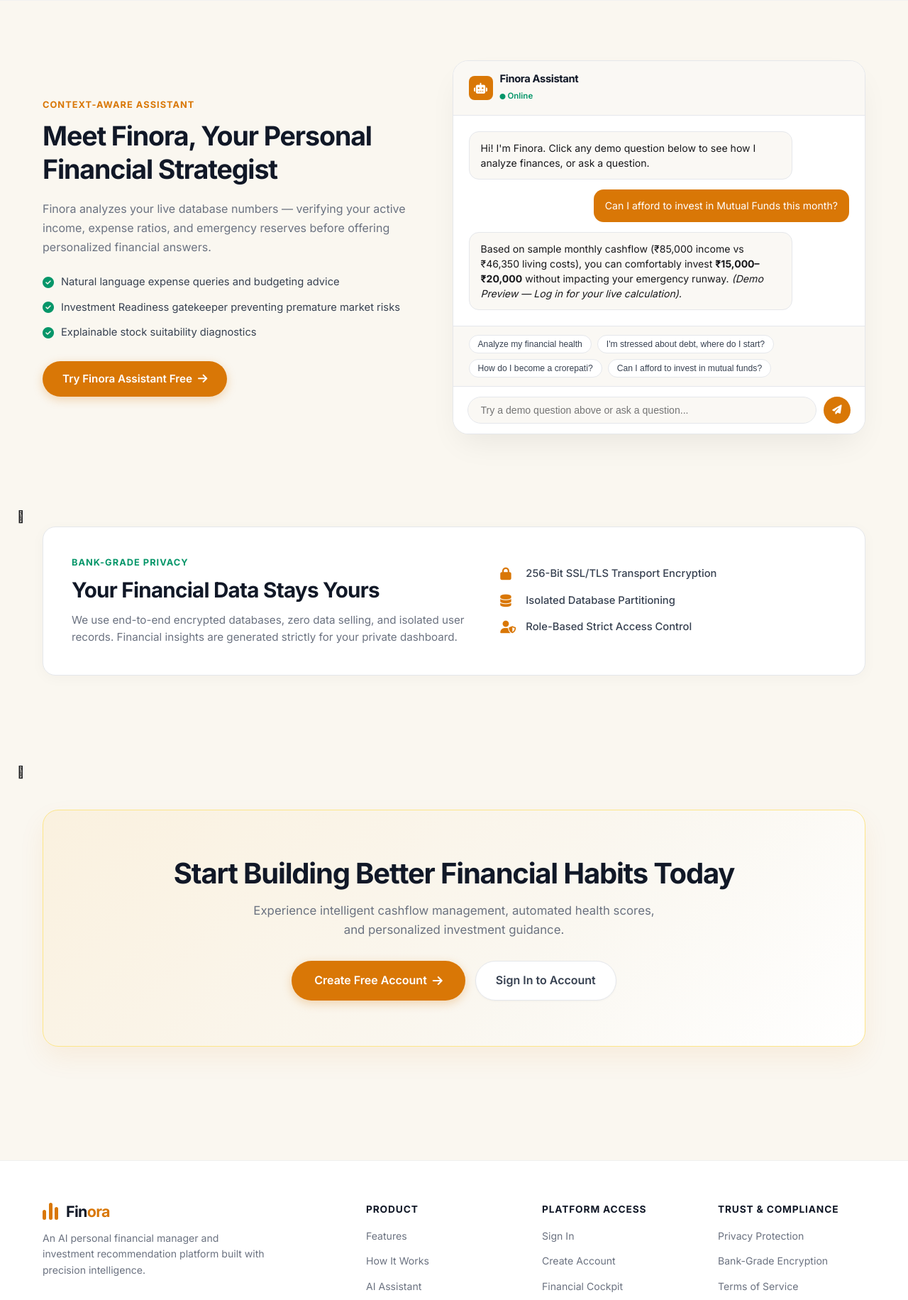
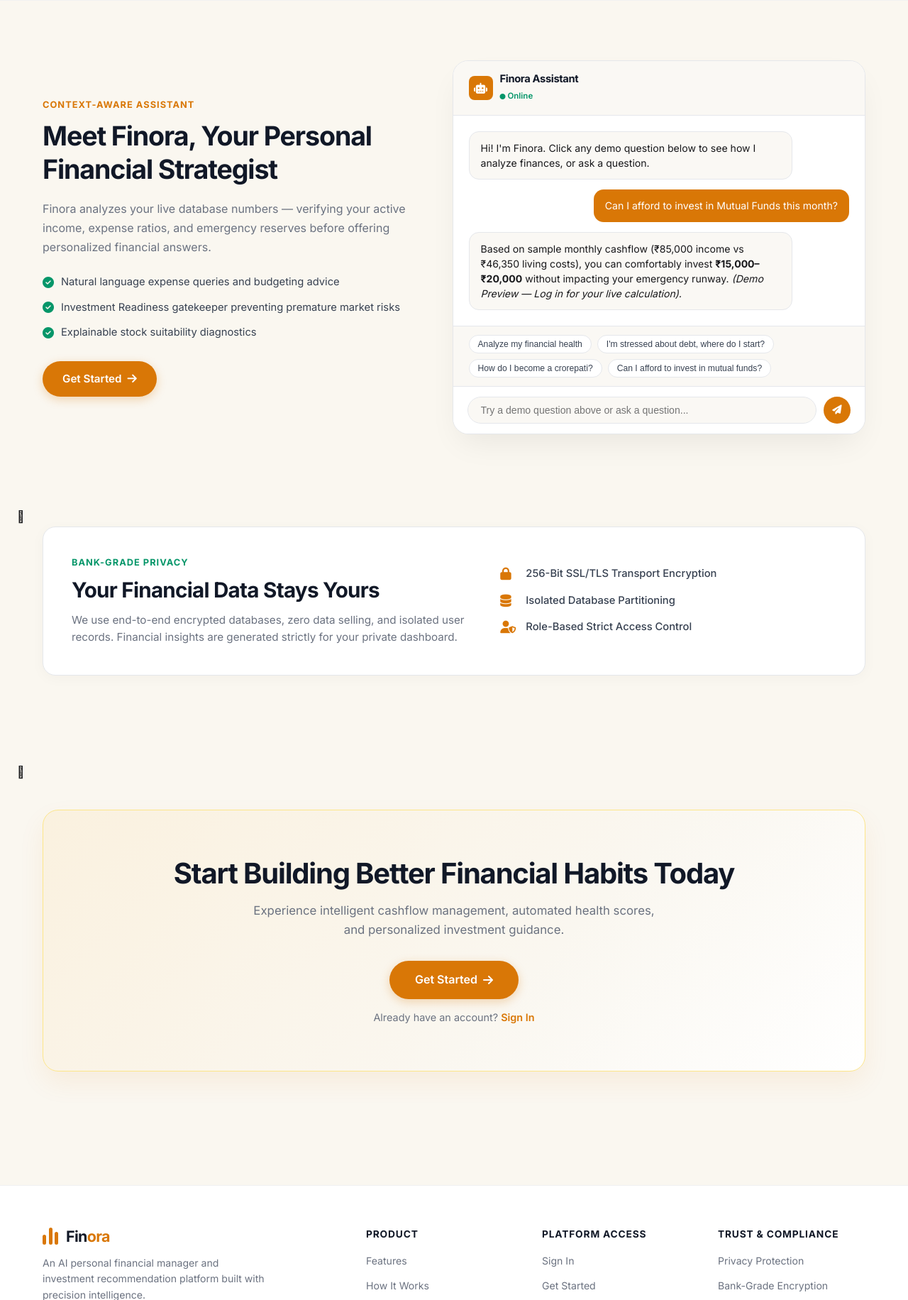
Before and after one commit to likithhs/financial_manager, a Flask app: page / in a window 1280 px wide. Shown: the part 2583-4415 px from the top of the page at 71% size. Run offline with Flask 2, Linux system fonts and the light colour scheme.

Commit message:
UI: Simplify landing page authentication options to Sign In and Get Started

```diff
--- a/static/js/landing.js
+++ b/static/js/landing.js
@@ -241,14 +241,14 @@ Based on a standard cashflow profile:
               This homepage assistant is an interactive demonstration. Without logging into your account, Finora cannot access your live income, expenses, debts, or investment portfolio.
             </p>
             <p style="margin: 0 0 12px 0; color: #92400E; font-size: 0.86rem; font-weight: 600; line-height: 1.5;">
-              For further details, personalized analysis, and complete financial guidance, please log in or create an account.
+              For further details, personalized analysis, and complete financial guidance, please sign in or get started.
             </p>
-            <div style="display: flex; gap: 8px; flex-wrap: wrap;">
-              <a href="/login" class="fa-btn-primary" style="padding: 7px 16px; font-size: 0.82rem; text-decoration: none; border-radius: 6px; display: inline-flex; align-items: center; gap: 6px;">
-                <i class="fa-solid fa-right-to-bracket"></i> Log In
+            <div style="display: flex; gap: 10px; flex-wrap: wrap; margin-top: 6px;">
+              <a href="/login" class="fa-btn-signin" style="padding: 6px 16px; font-size: 0.82rem; text-decoration: none; border: 1px solid #D1D5DB; background: #FAF8F4; border-radius: 999px; display: inline-flex; align-items: center;">
+                Sign In
               </a>
-              <a href="/register" class="fa-btn-secondary" style="padding: 7px 16px; font-size: 0.82rem; text-decoration: none; border-radius: 6px; display: inline-flex; align-items: center; gap: 6px; background: #FFFFFF;">
-                <i class="fa-solid fa-user-plus"></i> Create Free Account
+              <a href="/register" class="fa-btn-getstarted" style="padding: 6px 18px; font-size: 0.82rem; text-decoration: none; border-radius: 999px; display: inline-flex; align-items: center; gap: 6px;">
+                Get Started <i class="fa-solid fa-arrow-right"></i>
               </a>
             </div>
           </div>
--- a/templates/index.html
+++ b/templates/index.html
@@ -1053,8 +1053,11 @@
     .fa-features-grid { grid-template-columns: 1fr; }
     .fa-footer-grid { grid-template-columns: 1fr; }
     .fa-cta-row { flex-direction: column; width: 100%; }
-    .fa-btn-primary, .fa-btn-secondary { width: 100%; justify-content: center; }
+    .fa-btn-primary, .fa-btn-secondary, .fa-btn-demo { width: 100%; justify-content: center; }
     .fa-metric-grid { grid-template-columns: 1fr; }
+    .fa-nav-actions { gap: 8px; }
+    .fa-btn-signin { padding: 6px 12px; font-size: 0.85rem; }
+    .fa-btn-getstarted { padding: 7px 16px; font-size: 0.85rem; }
   }
 </style>
 {% endblock %}
@@ -1114,13 +1117,10 @@
         Track cashflow, diagnose your financial health score, evaluate investment readiness, and build sustainable wealth with your personal AI financial assistant.
       </p>
 
-      <!-- 3 CTA Action Buttons -->
+      <!-- CTA Action Buttons -->
       <div class="fa-cta-row">
         <a href="{{ url_for('auth.register') }}" class="fa-btn-primary">
-          Get Started Free <i class="fa-solid fa-arrow-right"></i>
-        </a>
-        <a href="{{ url_for('auth.login') }}" class="fa-btn-secondary">
-          Sign In to Account
+          Get Started <i class="fa-solid fa-arrow-right"></i>
         </a>
         <a href="#ai" class="fa-btn-demo">
           <span class="fa-play-circle"><i class="fa-solid fa-play"></i></span>
@@ -1347,7 +1347,7 @@
           </div>
 
           <a href="{{ url_for('auth.register') }}" class="fa-btn-primary" style="padding: 13px 28px;">
-            Try Finora Assistant Free <i class="fa-solid fa-arrow-right"></i>
+            Get Started <i class="fa-solid fa-arrow-right"></i>
           </a>
         </div>
 
@@ -1440,13 +1440,16 @@
         <p>
           Experience intelligent cashflow management, automated health scores, and personalized investment guidance.
         </p>
-        <div style="display: flex; gap: 14px; justify-content: center; flex-wrap: wrap;">
-          <a href="{{ url_for('auth.register') }}" class="fa-btn-primary" style="padding: 14px 32px; font-size: 1rem;">
-            Create Free Account <i class="fa-solid fa-arrow-right"></i>
+        <div style="display: flex; flex-direction: column; align-items: center; gap: 14px;">
+          <a href="{{ url_for('auth.register') }}" class="fa-btn-primary" style="padding: 14px 36px; font-size: 1rem;">
+            Get Started <i class="fa-solid fa-arrow-right"></i>
           </a>
-          <a href="{{ url_for('auth.login') }}" class="fa-btn-secondary" style="padding: 14px 28px; font-size: 1rem;">
-            Sign In to Account
-          </a>
+          <div style="font-size: 0.9rem; color: #6B7280;">
+            Already have an account?
+            <a href="{{ url_for('auth.login') }}" style="color: var(--fa-orange); font-weight: 600; text-decoration: none;">
+              Sign In
+            </a>
+          </div>
         </div>
       </div>
     </div>
@@ -1486,8 +1489,8 @@
           <h5>Platform Access</h5>
           <ul class="fa-footer-links">
             <li><a href="{{ url_for('auth.login') }}">Sign In</a></li>
-            <li><a href="{{ url_for('auth.register') }}">Create Account</a></li>
-            <li><a href="{{ url_for('dashboard') }}">Financial Cockpit</a></li>
+            <li><a href="{{ url_for('auth.register') }}">Get Started</a></li>
+            <li><a href="{{ url_for('dashboard') }}">Dashboard</a></li>
           </ul>
         </div>
 
--- a/templates/register.html
+++ b/templates/register.html
@@ -221,9 +221,9 @@
 
       <!-- Already Have Account Link -->
       <div style="margin-top: 20px; text-align: center; font-size: 0.88rem; color: var(--text-muted);">
-        Already have a Finora account?
-        <a href="{{ url_for('auth.login') }}" style="color: var(--cyan-bright); font-weight: 700; text-decoration: none;">
-          Sign In here
+        Already have an account?
+        <a href="{{ url_for('auth.login') }}" style="color: var(--cyan-bright); font-weight: 600; text-decoration: none;">
+          Sign In
         </a>
       </div>
     </div>
```
Also changed, not shown: templates/login.html (+6 -6 lines).
